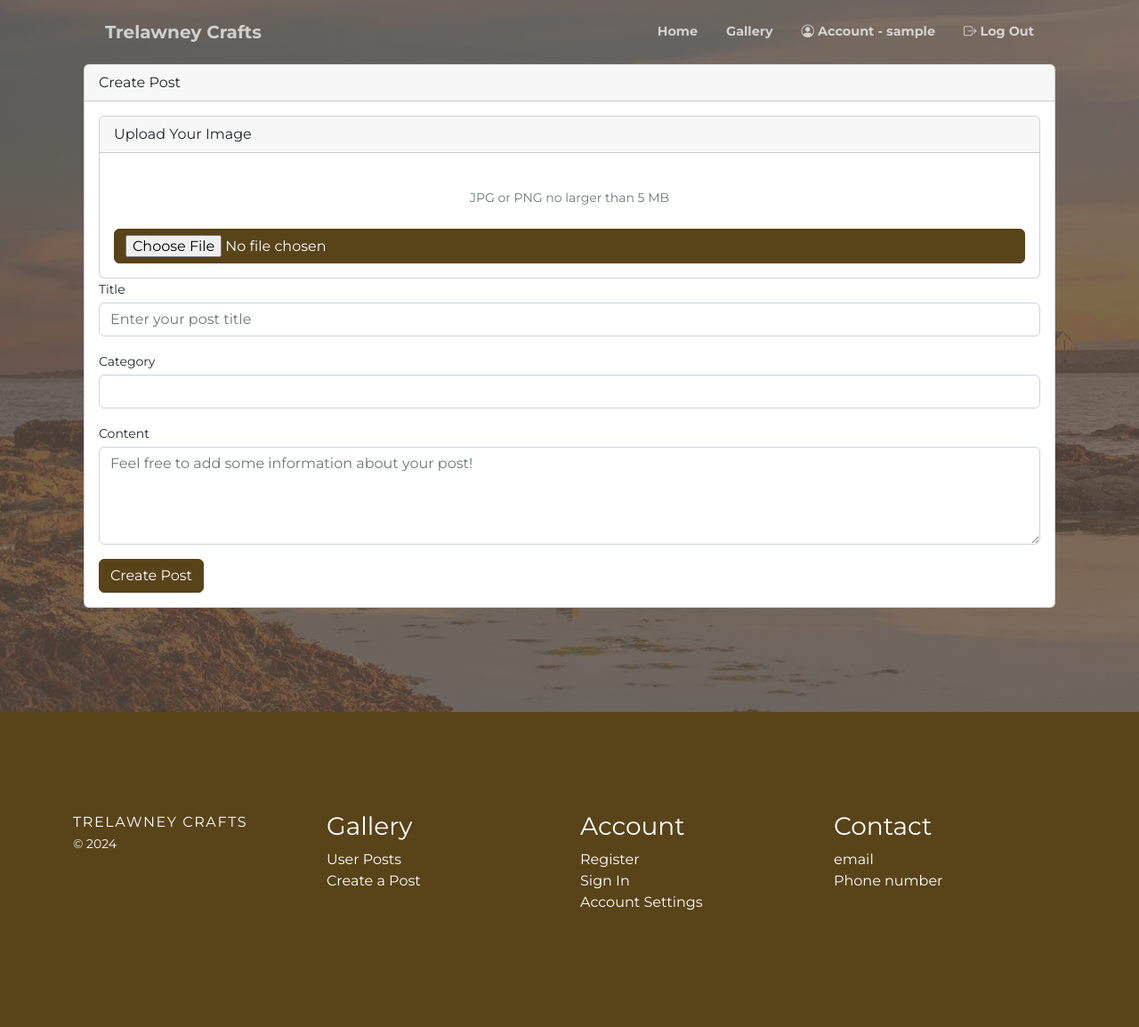
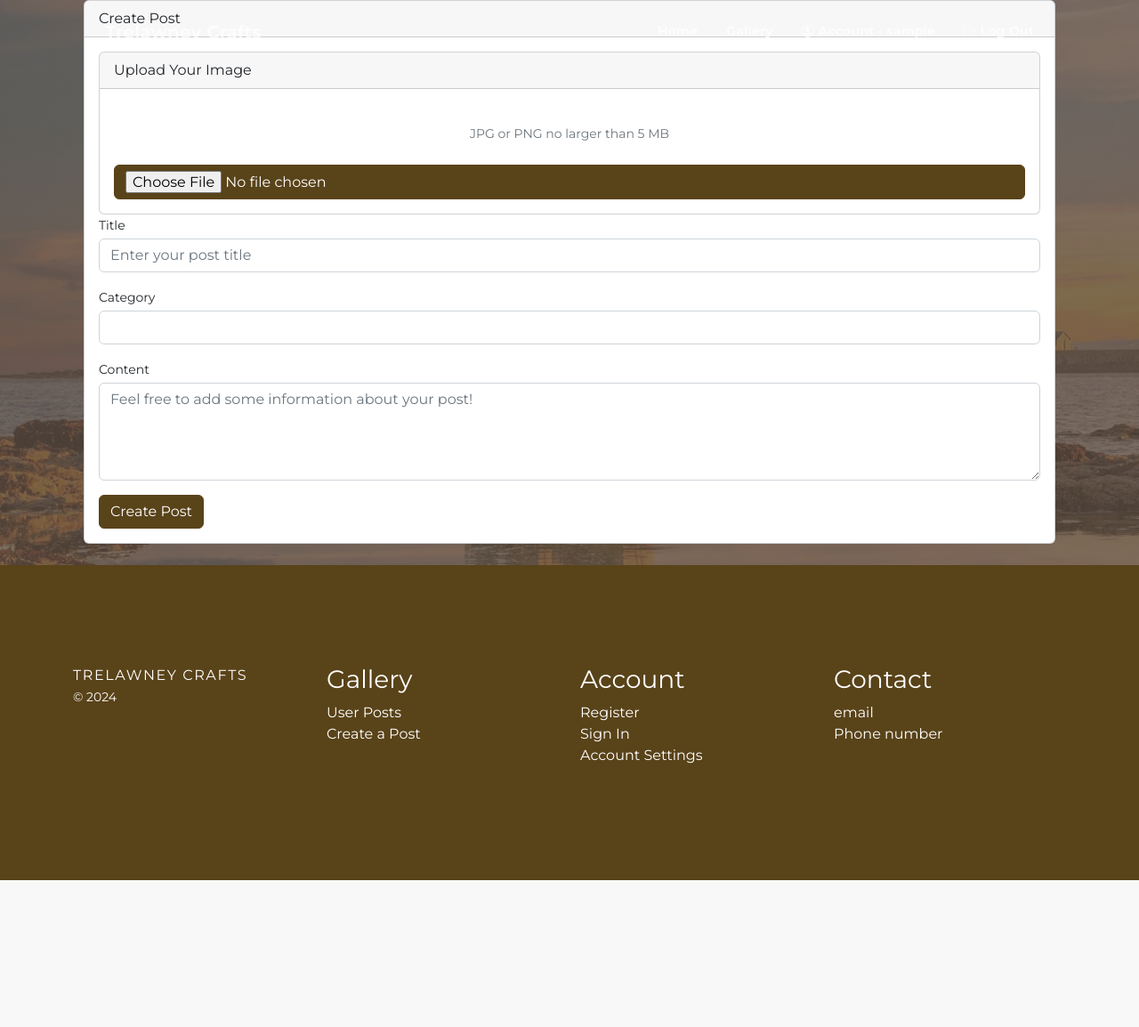
Before and after one commit to Natte2110/trelawney-crafts, a Flask app: page /upload in a window 1280 px wide. Shown: the whole page at 89% size. After the commit the page ends 989 px from the top, so only its background shows below. Run offline with Flask 2, Linux system fonts and the light colour scheme; the visitor is signed in with stand-in values (Sample User, id 1); data comes from the database, SQL or seed files in the repository; data that the repository does not hold is empty; parts of the project's set-up code (start-up, migrations or seed data) failed here and were passed over; some libraries are stand-ins or nearby versions.

Commit message:
refactor: Remove post creation from within masthead

```diff
--- a/trelawneycrafts/templates/upload.html
+++ b/trelawneycrafts/templates/upload.html
@@ -1,5 +1,5 @@
 {% extends "base.html" %} {% block content %}
-<header class="masthead">
+<header class="masthead gallery"></header>
   <div class="container-xl px-4 post-creation">
     <div class="row">
       <div class="col-xl-12">
@@ -75,6 +75,5 @@
       </div>
     </div>
   </div>
-</header>
 <script src="{{ url_for('static', filename='js/post.js') }}"></script>
 {% endblock %}
```
